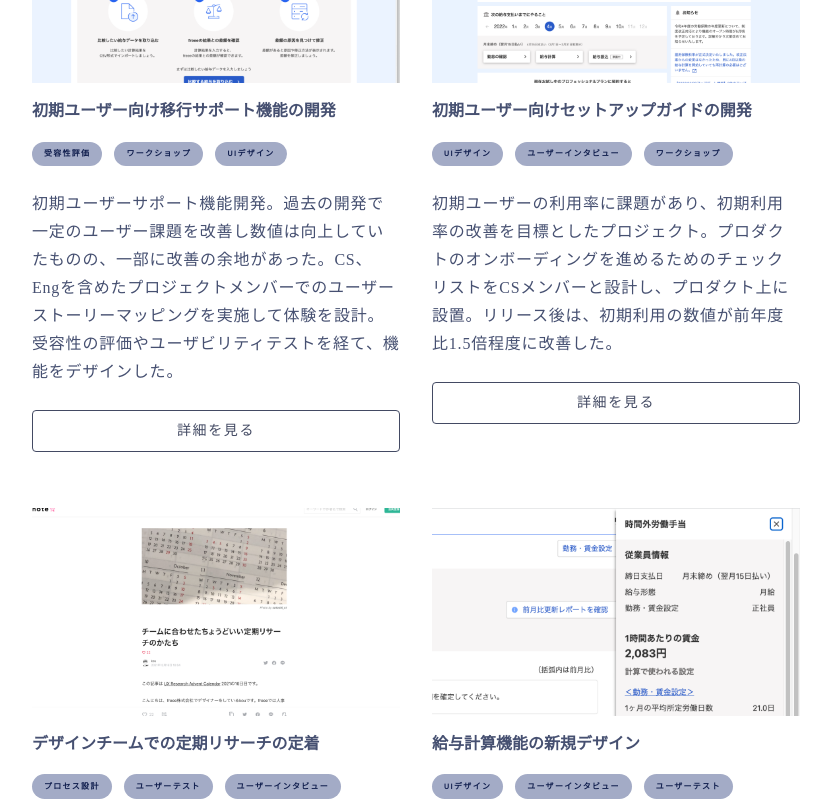
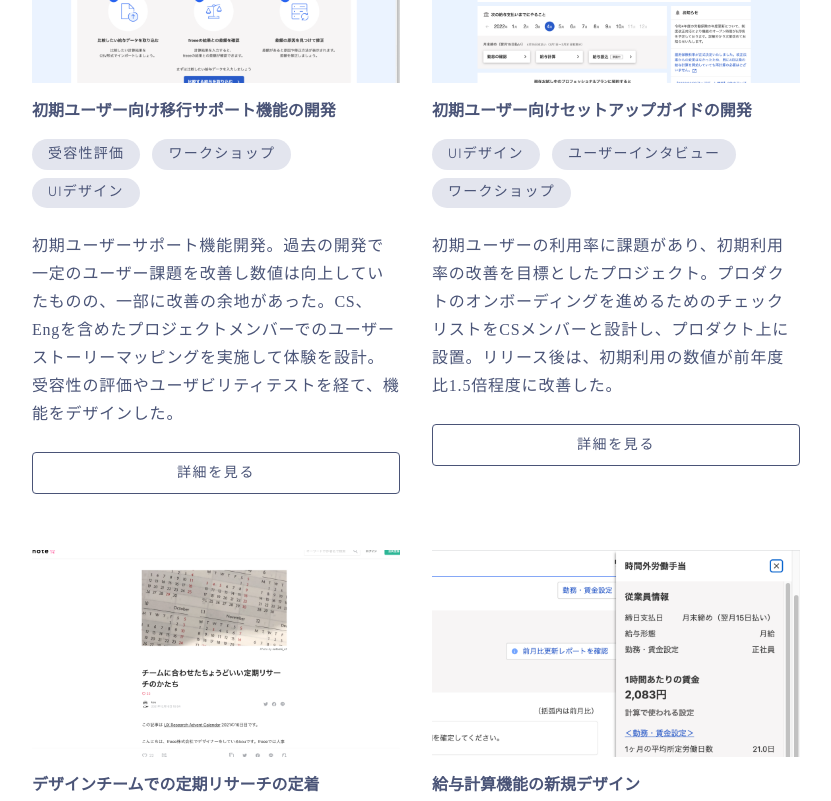
Before and after one commit to sherpaaa/portfolio, a React (Create React App) app: page /projects in a window 1280 px wide. Shown: the part 940-1741 px from the top of the page, without its empty margins (224-1055 px from the left). Built offline with nearby package versions, Linux system fonts and the light colour scheme.

Commit message:
スタイルを調整

```diff
--- a/src/components/ProjectCard.jsx
+++ b/src/components/ProjectCard.jsx
@@ -66,7 +66,7 @@ export const ProjectCard = (props) => {
   }
 
   const ModalTitle = {
-    color: '#434A63',
+    color: '#4A5477',
     fontSize: '1.25rem',
     margin: '1rem 0',
   }
@@ -81,7 +81,7 @@ export const ProjectCard = (props) => {
   const cancelStyle = {
     fontSize: '1.5rem',
     cursor: 'pointer',
-    color: '#434A63',
+    color: '#4A5477',
   }
   const contentSection = {
     padding: '1.25rem',
@@ -97,6 +97,7 @@ export const ProjectCard = (props) => {
   const dtstyle = {
     width: '100%',
     padding: '0.5rem 1rem',
+    color: '#4A5477',
     backgroundColor: '#E3E5EE',
     fontSize: '0.875rem',
   }
@@ -106,6 +107,7 @@ export const ProjectCard = (props) => {
     padding: '0.5rem 1rem',
     marginLeft: '0',
     marginBottom: '10px',
+    color: '#4A5477',
     backgroundColor: '#F6F7F9',
     fontSize: '0.875rem',
   }
@@ -144,17 +146,16 @@ export const ProjectCard = (props) => {
   }
   const projectTitle = {
     fontSize: '1rem',
-    color: '#465071',
+    color: '#4A5477',
   }
   const tag = {
     display: 'inline-block',
-    padding: '0.4rem 0.75rem',
+    padding: '0.3rem 1rem',
     borderRadius: '1rem',
-    fontSize: '0.5rem',
+    fontSize: '0.875rem',
     letterSpacing: '0.08rem',
-    fontWeight: '600',
-    backgroundColor: '#A3ABC6',
-    color: '#0F1D4D',
+    backgroundColor: '#E3E5EE',
+    color: '#4A5477',
     marginRight: '0.5rem',
     marginBottom: '0.5rem',
   }
@@ -162,7 +163,7 @@ export const ProjectCard = (props) => {
   const projectText = {
     fontSize: '1rem',
     letterSpacing: '0.05rem',
-    color: '#465071',
+    color: '#4A5477',
     lineHeight: '1.75rem',
     marginTop: '1rem',
   }
@@ -221,9 +222,8 @@ export const ProjectCard = (props) => {
             <dd style={ddstyle}>{props.member}</dd>
             <dt style={dtstyle}>担当業務</dt>
             <dd style={ddstyle}>
-              <span style={tag}>{props.ptag1}</span>{' '}
-              <span style={tag}>{props.ptag2}</span>{' '}
-              <span style={tag}>{props.ptag3}</span>{' '}
+              <span>{props.ptag1}</span> <span>{props.ptag2}</span>{' '}
+              <span>{props.ptag3}</span>{' '}
             </dd>{' '}
           </dl>
         </ContentSection>
@@ -237,14 +237,14 @@ display:block;
 width:100%;
 padding:0.5rem;
 margin:1.5rem 0;
-color:#434A63;
+color:#4A5477;
 background:#FFF;
-border:solid 1px #434A63;
+border:solid 1px #4A5477;
 border-radius:0.25rem;
 font-size:0.875rem;
 letter-spacing:0.1rem;
 &:hover {
-  background-color:#434A63;
+  background-color:#4A5477;
   color:#FFF;
   cursor: pointer;
 `
@@ -258,11 +258,34 @@ const ContentSection = styled.div`
   }
   > p {
     margin:0.5rem 0 1rem 0;
+    font-size: 1rem;
+    letter-spacing: 0.05rem;
+    color: #4A5477;
+    line-height: 1.75rem;
   }
   > ul {
     padding-left:1rem;
     margin:0.5rem 0 1rem 0;
-
+      >li {
+        font-size: 1rem;
+        letter-spacing: 0.05rem;
+        color: #4A5477;
+        line-height: 1.75rem;
+      }
+    }
+  }
+  >dl{
+    dd{
+      span{
+        display: inline-block;
+        padding: 0.3rem 1rem;
+        border-radius: 1rem;
+        font-size: 0.875rem;
+        letter-spacing: 0.08rem;
+        background-color: #E3E5EE;
+        color: #4A5477;
+        margin-right: 0.5rem;
+      }
     }
   }
 `
--- a/src/styles.css
+++ b/src/styles.css
@@ -5,6 +5,6 @@ h2,
 span,
 a,
 button {
-  color: #465071;
+  color: #4a5477;
   font-family: 'Hind', sans-serif;
 }
```
